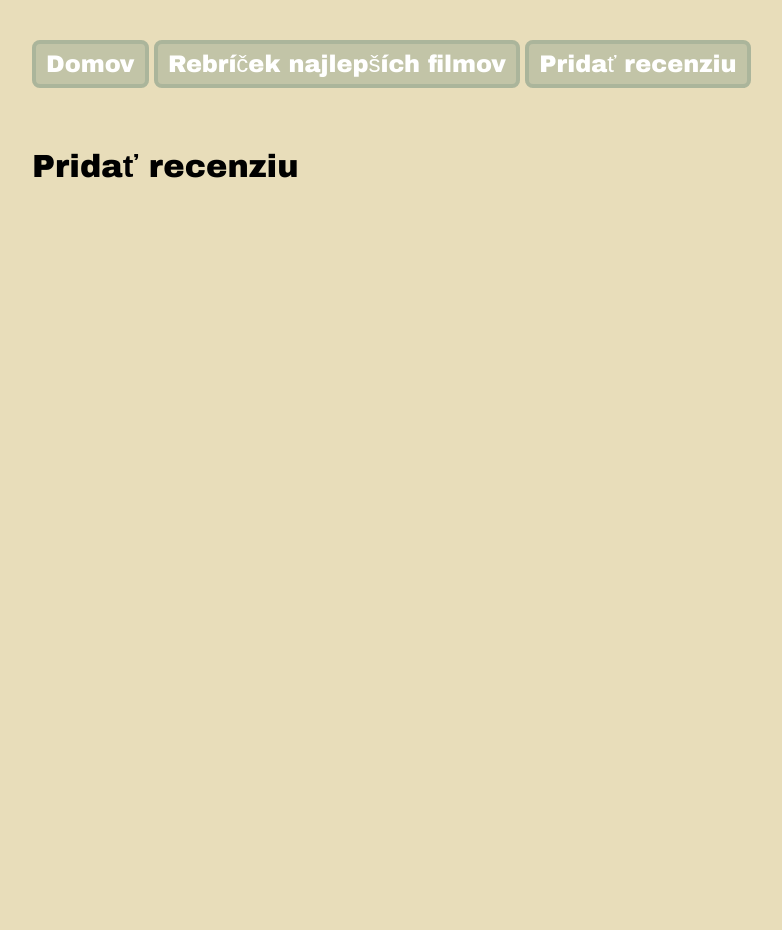
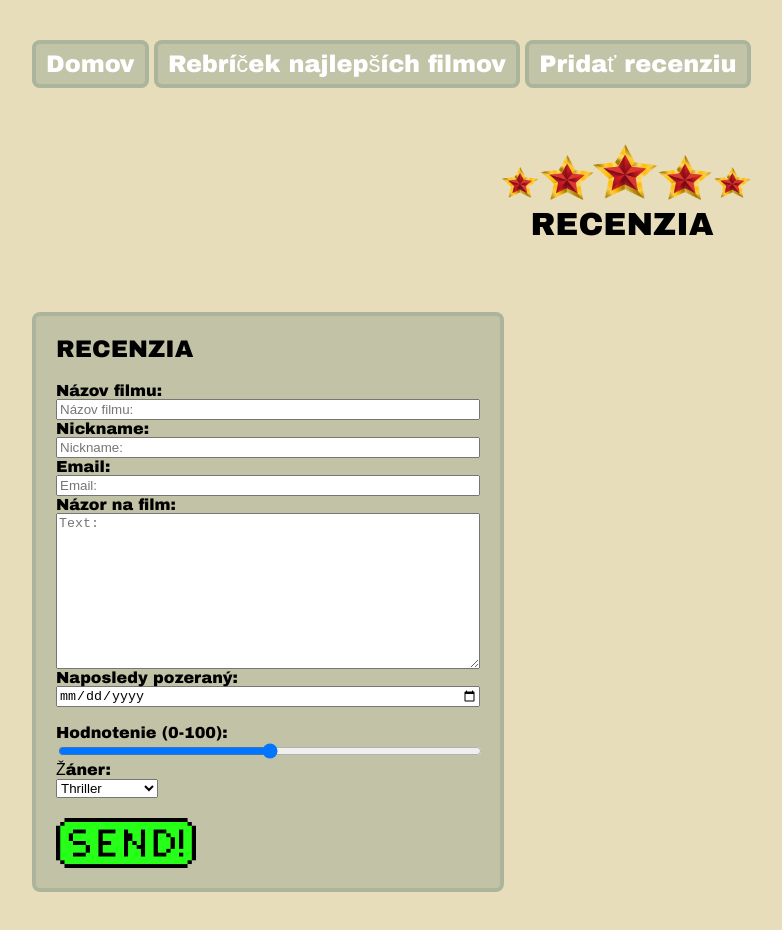
Before and after one commit to JakubKrisak/jakubkrisak.github.io, a plain HTML site: page 2recenzia/recenzia.html in a window 1280 px wide. Shown: the whole page, without its empty margins (18-800 px from the left). Before the commit the page ends 800 px from the top, so only its background shows below. Drawn offline with Linux system fonts and the light colour scheme.

Commit message:
recenzia

```diff
--- a/2recenzia/recenzia.html
+++ b/2recenzia/recenzia.html
@@ -32,9 +32,55 @@
            color: white;
         }
 
+        img {
+
+            width: 300px;
+            height: 100px;
+            margin-top: 30px;
+
+        }
+
         h1 {
+            margin-top: -20px;
+        }
+
+        form {
+            background: rgba(136, 158, 136, 0.397);
+            border: 4px solid rgba(136, 158, 136, 0.397);
+            border-radius: 8px;
+            padding: 20px;
             margin-top: 70px;
+            width: 40%;
+            box-sizing: border-box;
+
         }
+
+        h2 {
+
+            margin-top: 0px;
+
+        }
+
+        label, input, textarea {
+            display: block;
+            box-sizing: border-box;
+            width: 100%;
+        }
+
+        #image {
+
+            margin-top: 20px;
+            width: 140px;
+            height: 50px;
+            box-sizing: content-box;
+        }
+
+        #div1 {
+
+            text-align: center;
+
+        }
+
     </style>
 
 </head>
@@ -54,7 +100,43 @@
         </li>
     </ul>
 
-    <h1>Pridať recenziu</h1>
+    <div id="div1">
+    <img src="stars.png" alt="stars">
+
+    <h1>RECENZIA</h1>
+    </div>
+
+    <form>
+
+        <h2>RECENZIA</h2>
+
+        <label for="nameofmovie">Názov filmu: </label>
+        <input placeholder="Názov filmu: " type="text" id="nameofmovie" name="nameofmovie" required>
+        <label for="nickname">Nickname: </label>
+        <input placeholder="Nickname: " type="text" name="nickname" id="nickname" required>
+        <label for="email">Email: </label>
+        <input placeholder="Email: " type="email" name="email" id="email" required>
+
+        <label for="textarea">Názor na film: </label>
+        <textarea placeholder="Text: " name="textarea" id="textarea" cols="30" rows="10"></textarea>
+
+        <label for="date">Naposledy pozeraný: </label>
+        <input type="date" name="date" id="date"><br>
+        <label for="range">Hodnotenie (0-100): </label>
+        <input type="range" name="range" id="range" step="10" min="0" max="100">
+
+        <label for="select">Žáner: </label>
+        <select name="select" id="select">
+            <option value="Thriller">Thriller</option>
+            <option value="Drama">Drama</option>
+            <option value="Comedy">Comedy</option>
+            <option value="Documentary">Documentary</option>
+            <option value="Action">Action</option>
+        </select>
+
+        <input type="image" src="send.png" alt="Submit" width="140" height="50" id="image">
+
+    </form>
 
 </body>
 </html>
```
Also changed, not shown: 2recenzia/send.png (added), 2recenzia/stars.png (added).
